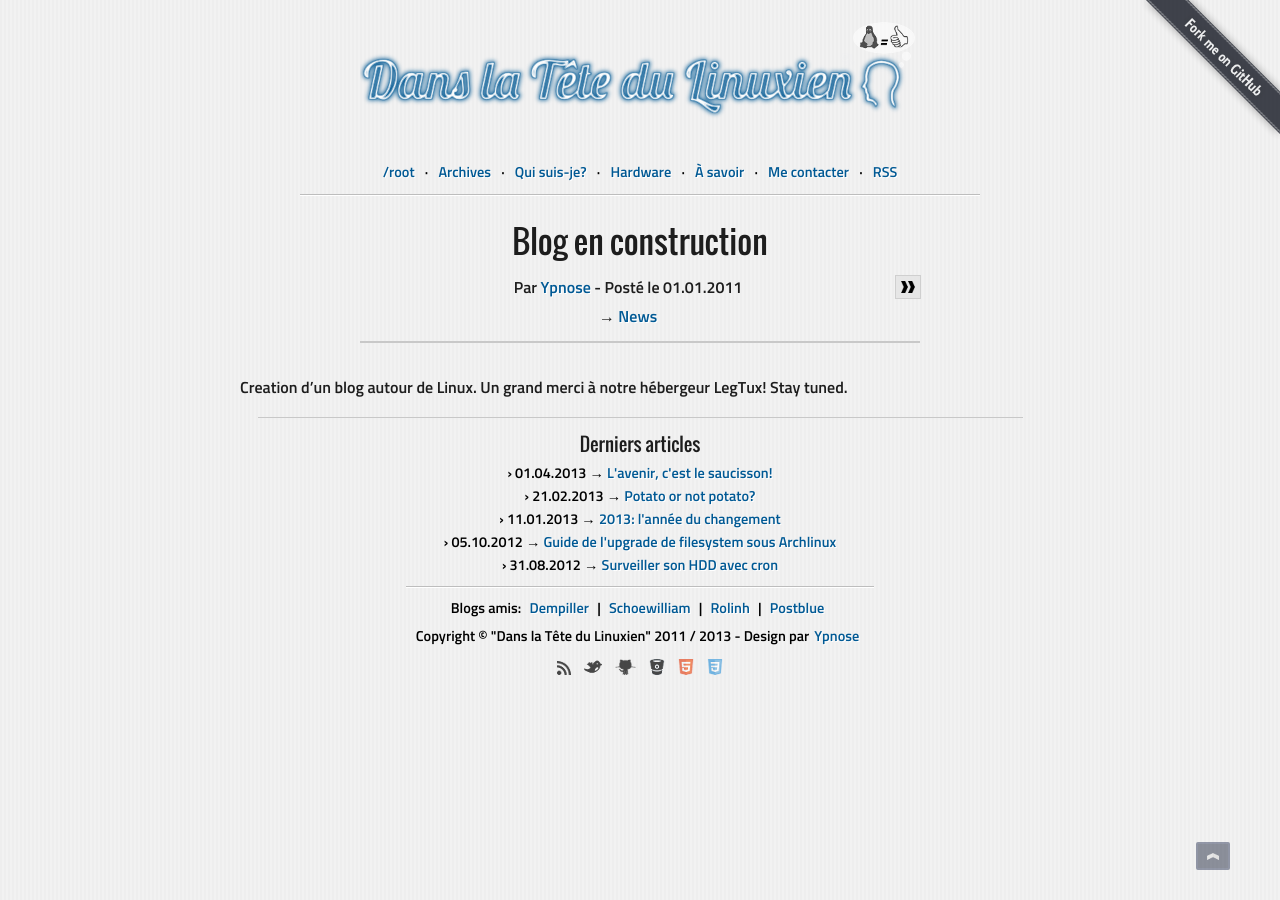
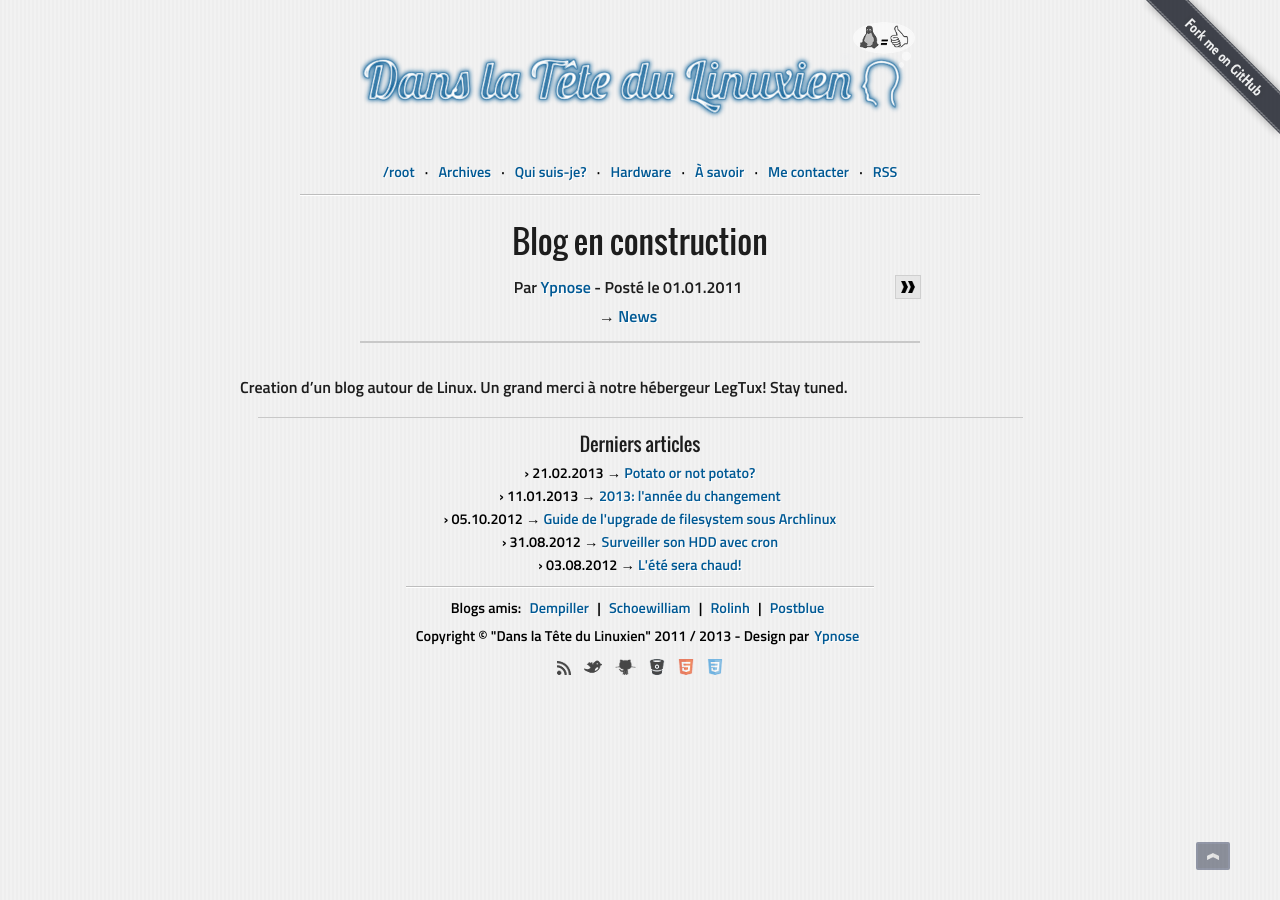
Before and after one commit to roberts-sandbox/test-ypnose, a Jekyll site: the page built from _posts/2011-01-01-blog-en-construction.markdown, in a window 1280 px wide. Built offline with Jekyll 4.4.1, drawn with Linux system fonts in a browser that asks for light colours.

Commit message:
Hide art

```diff
--- a/_posts/2013-04-01-avenir-saucisson.markdown
+++ b/_posts/2013-04-01-avenir-saucisson.markdown
@@ -3,7 +3,7 @@
 title: "L'avenir, c'est le saucisson!"
 description: "Rien ne peux remplacer le saucisson..."
 date: 2013-04-01 00:00:00
-index: false
+published: false
 categories:
 - Joke
 ---
--- a/atom.xml
+++ b/atom.xml
@@ -15,7 +15,7 @@
   </author>
   	<rights>Copyright (c) 2011 - {{ site.time | date: "%Y" }}, Ypnose; all rights reserved.</rights>
 
-  {% for post in site.posts limit:21 %}{% if post.index != false %}
+  {% for post in site.posts limit:20 %}
   <entry>
     <id>http://tetedulinuxien.fr{{ post.id }}</id>
     <link type="text/html" rel="alternate" href="http://tetedulinuxien.fr{{ post.url }}"/>
@@ -28,6 +28,6 @@
     </author>
     <content type="html">{{ post.content | xml_escape }}</content>
   </entry>
-  {% endif %}{% endfor %}
+  {% endfor %}
 
 </feed>
--- a/index.html
+++ b/index.html
@@ -3,7 +3,7 @@
 ---
 
 <div class="index">
-{% for post in site.posts limit:9 %}{% if post.index != false %}
+{% for post in site.posts limit:8 %}
 	<article>
 		<p class="datart">{{ post.date | date: "%d . %m . %Y" }}</p>
 		<div class="fix">
@@ -20,7 +20,7 @@
 		{% endif %}
 		<div class="barart"></div>
 	</article>
-{% endif %}{% endfor %}
+{% endfor %}
 	<div class="archold">
 		<a href="/archives/">&rarr; Anciens Articles &larr;</a>
 	</div>
```
